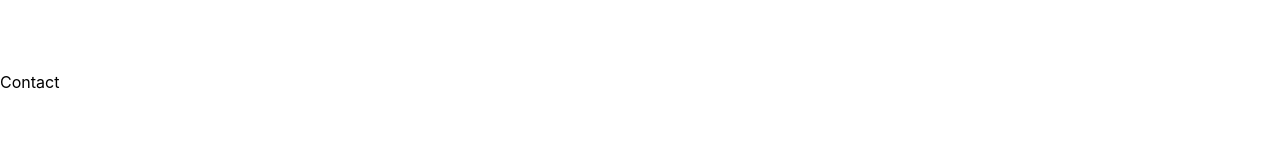
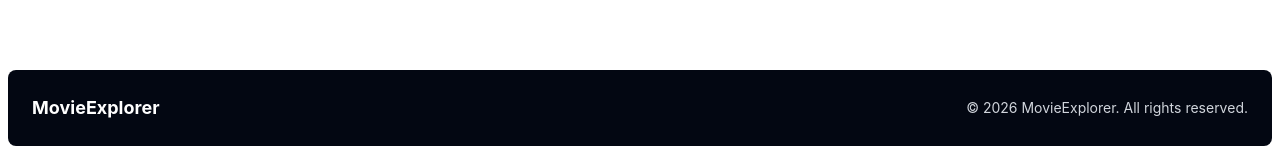
Before and after one commit to mdaburayhanmondal/Foundation-Program, a React (Vite) app in the folder foundation_program/assignment2/: page / in a window 1280 px wide. Shown: the part 641-797 px from the top of the page. Built offline with nearby package versions, Linux system fonts and the light colour scheme.

Commit message:
footer added

```diff
--- a/foundation_program/assignment2/src/components/AppFooter.jsx
+++ b/foundation_program/assignment2/src/components/AppFooter.jsx
@@ -1,3 +1,11 @@
 export default function AppFooter() {
-  return <footer>Contact</footer>;
+  return (
+    <footer className="m-2 rounded-lg bg-gray-950 text-gray-300">
+      <div className="mx-auto flex max-w-7xl flex-col items-center justify-between gap-3 px-6 py-6 sm:flex-row">
+        <h2 className="text-lg font-bold text-white">MovieExplorer</h2>
+
+        <p className="text-sm">© 2026 MovieExplorer. All rights reserved.</p>
+      </div>
+    </footer>
+  );
 }
```
